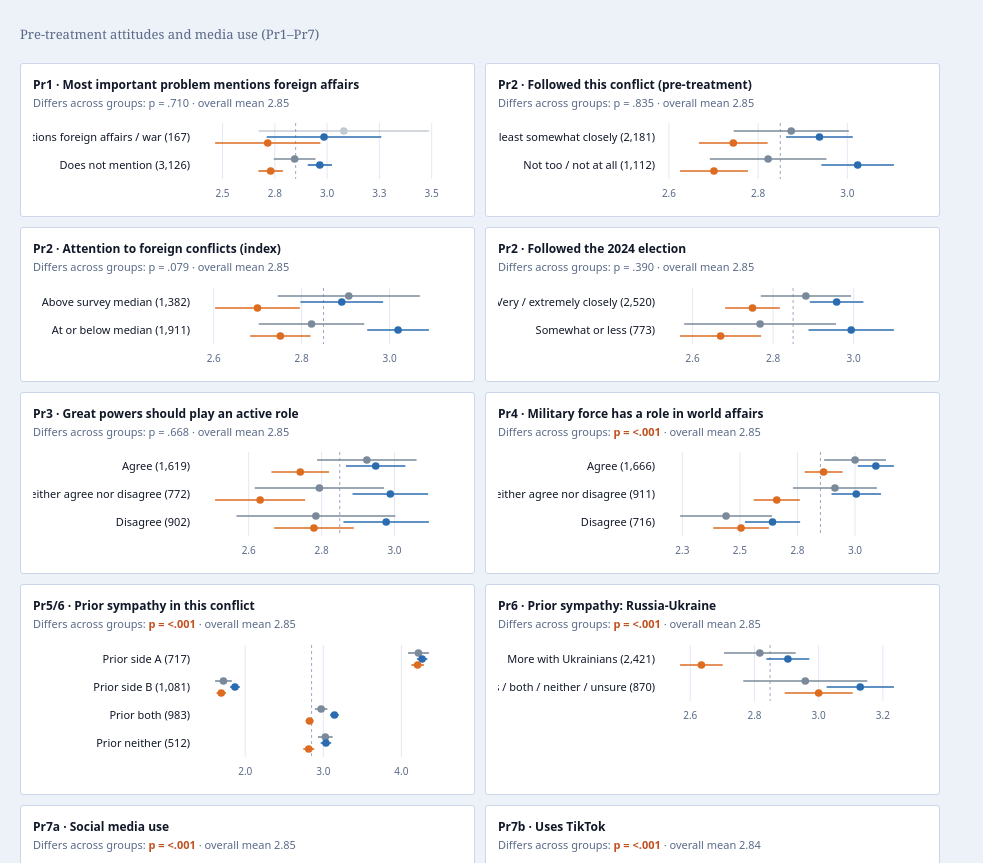
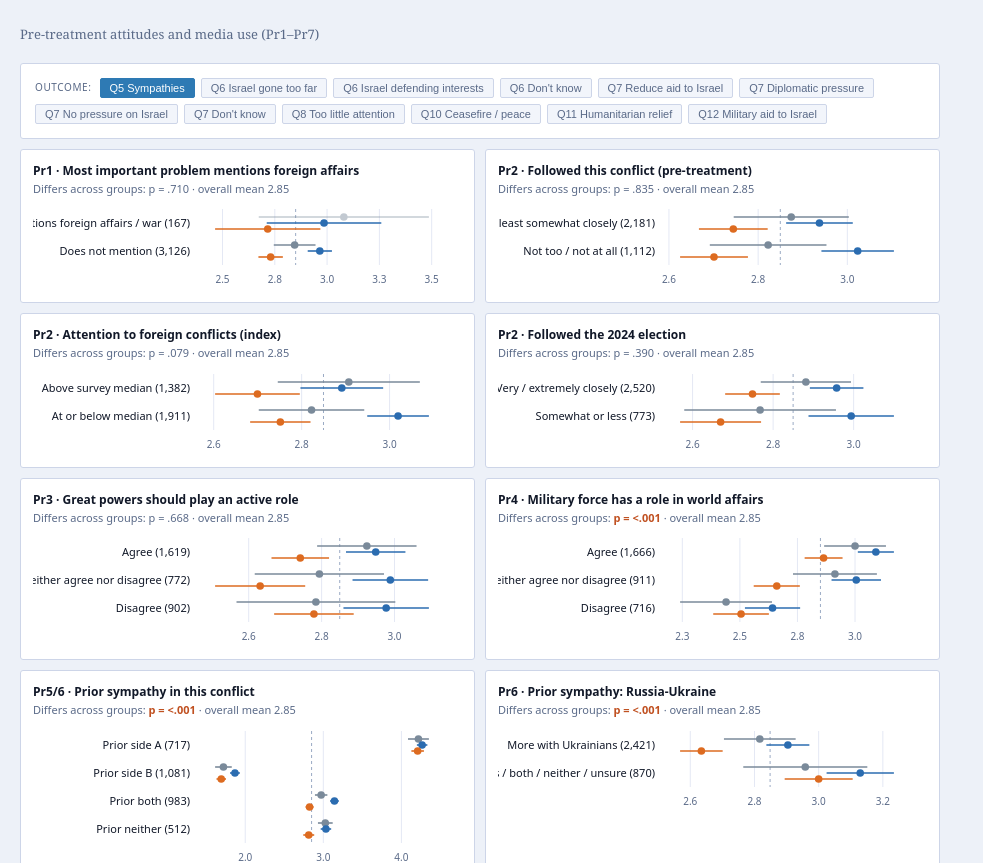
Before and after one commit to danielarnon1/civilian-witnessing, a plain HTML site: page Three Conflict Analysis/Claude Reanalysis/dashboard.html in a window 1280 px wide. Shown: the part 9870-10733 px from the top of the page, without its empty margins (0-983 px from the left). Drawn offline with Linux system fonts and the light colour scheme.

Commit message:
Dashboard: repeat outcome buttons before the pre-treatment panels
The by-group section now has a second, synced row of outcome buttons at
the start of the pre-treatment block; switching there keeps the page in
place.

Co-Authored-By: Claude Opus 5.5 <noreply@anthropic.com>

```diff
--- a/Three Conflict Analysis/Claude Reanalysis/dashboard.html
+++ b/Three Conflict Analysis/Claude Reanalysis/dashboard.html
@@ -581,12 +581,39 @@ function renderHet(){
   });
 }
 
+// second row of outcome buttons inside the by-group grid; kept in sync with the top row,
+// and the page stays put (the clicked row keeps its position on screen) after re-rendering
+function bgPillRow(){
+  const row = document.createElement('div'); row.className = 'card'; row.id = 'bg-pills2'; row.style.gridColumn = '1/-1';
+  const inner = document.createElement('div'); inner.className = 'ctrl-row'; inner.style.marginBottom = '0';
+  inner.innerHTML = '<span class="clbl">Outcome:</span>';
+  OUT.forEach(o => {
+    const b = document.createElement('button'); b.className = 'pill' + (o.k === bgK ? ' on' : ''); b.textContent = T(o.t);
+    b.onclick = () => {
+      const y0 = row.getBoundingClientRect().top;
+      bgK = o.k;
+      document.querySelectorAll('#bg-pills .pill').forEach(p => p.classList.toggle('on', p.textContent === T(o.t)));
+      renderByGroup();
+      const r2 = document.getElementById('bg-pills2'); if (r2) window.scrollBy(0, r2.getBoundingClientRect().top - y0);
+    };
+    inner.appendChild(b);
+  });
+  row.appendChild(inner);
+  return row;
+}
+
 function renderByGroup(){
   const s = S(), ou = OUT.find(o=>o.k===bgK), bg = s.bygroup[bgK]; const grid = document.getElementById('bg-grid'); grid.innerHTML = '';
   let lastGrp = null;
   DATA.moderators.forEach((m, idx) => {
     const g = bg[m.mod]; if (!g || !g.rows || !g.rows.length) return;
-    if (m.group !== lastGrp) { const hd = document.createElement('div'); hd.className = 'sh2'; hd.style.gridColumn = '1/-1'; hd.textContent = m.group === 'Demographics' ? 'Demographics' : 'Pre-treatment attitudes and media use (Pr1–Pr7)'; grid.appendChild(hd); lastGrp = m.group; }
+    if (m.group !== lastGrp) {
+      const hd = document.createElement('div'); hd.className = 'sh2'; hd.style.gridColumn = '1/-1';
+      hd.textContent = m.group === 'Demographics' ? 'Demographics' : 'Pre-treatment attitudes and media use (Pr1–Pr7)';
+      grid.appendChild(hd);
+      if (lastGrp !== null) grid.appendChild(bgPillRow());   // repeat the outcome buttons before the pre-treatment panels
+      lastGrp = m.group;
+    }
     const p = document.createElement('div'); p.className = 'xt-panel';
     p.innerHTML = `<div class="xt-t">${esc(m.item)} · ${esc(m.label)}</div><div class="xt-p">Differs across groups: <span class="${g.p<.05?'sig':''}">p = ${pf(g.p)}</span> · overall mean ${ou.share ? (g.overall*100).toFixed(1)+'%' : g.overall.toFixed(2)}</div><svg id="bg-${idx}" width="100%"></svg>`;
     grid.appendChild(p);
```
